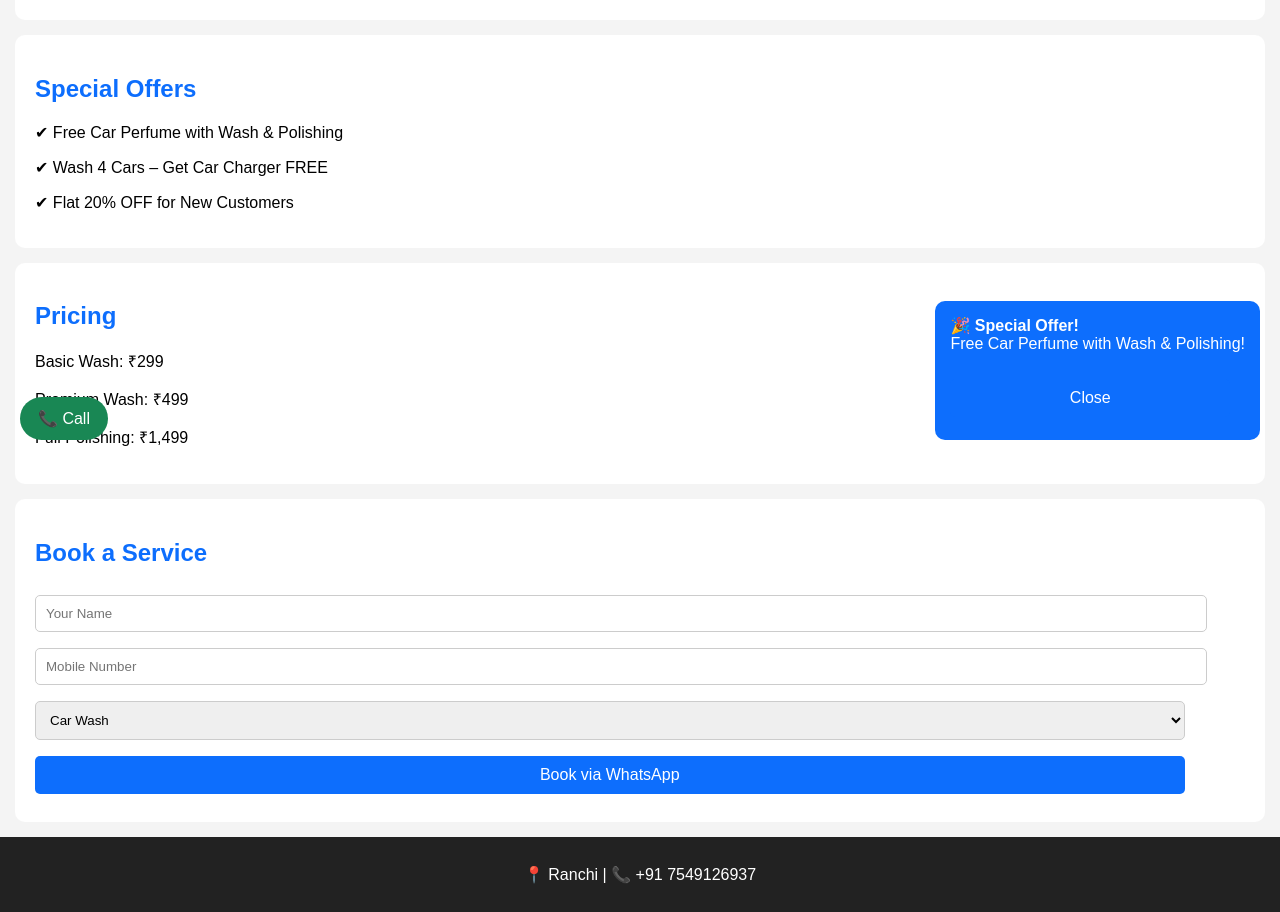
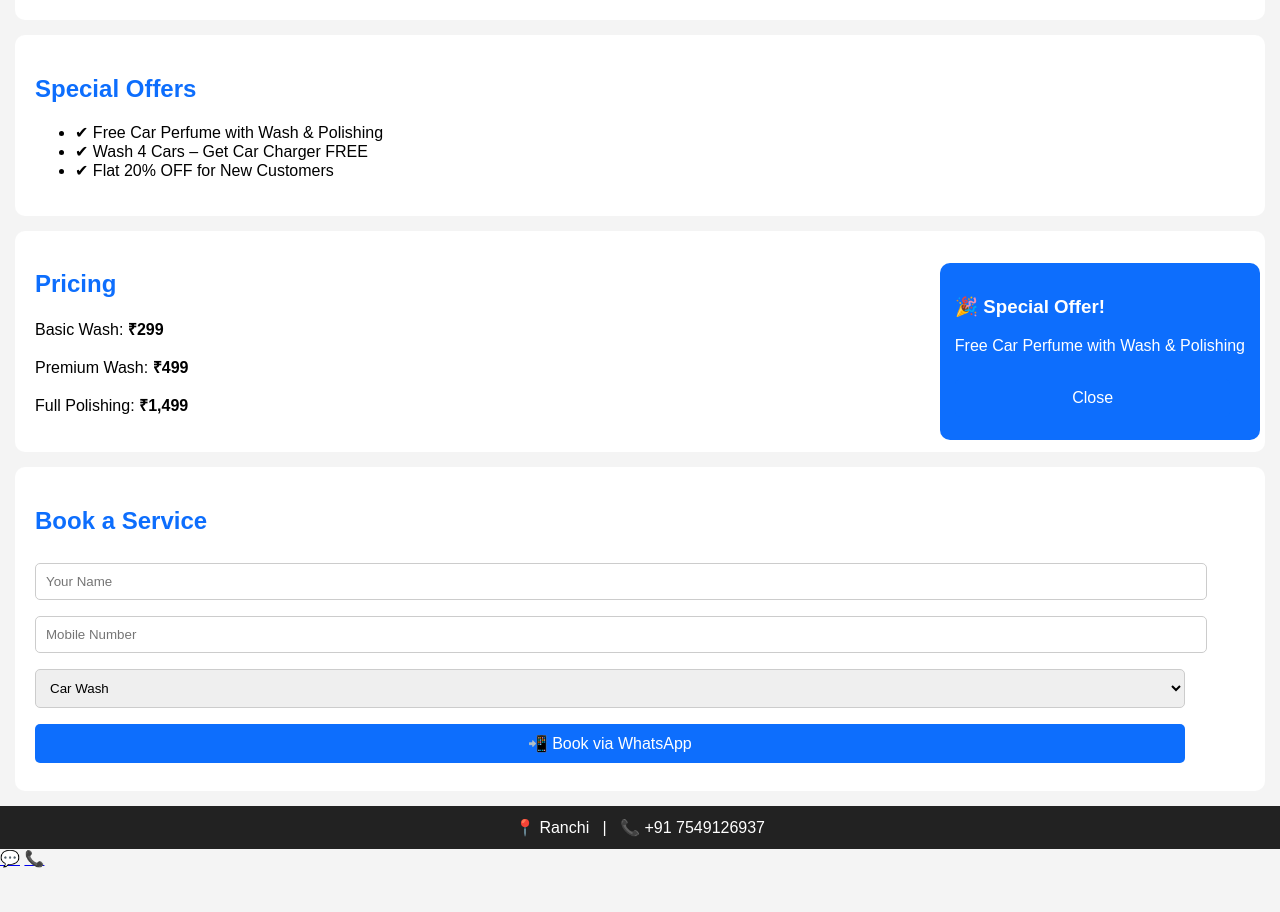
Before and after one commit to decordrive/drive_decor, a plain HTML site: page index.html in a window 1280 px wide. Shown: the part 340-1252 px from the top of the page. After the commit the page ends 1208 px from the top, so only its background shows below. Drawn offline with Linux system fonts and the light colour scheme.

Commit message:
Update index.html

```diff
--- a/index.html
+++ b/index.html
@@ -3,15 +3,15 @@
 <head>
     <meta charset="UTF-8">
     <title>Drive_Decor | Car Wash & Polishing in Ranchi</title>
+    <meta name="viewport" content="width=device-width, initial-scale=1.0">
     <link rel="stylesheet" href="style.css">
 </head>
 <body>
 
 <!-- OFFER POPUP -->
-<div id="offerPopup" class="popup" style="display:none;">
-    🎉 <strong>Special Offer!</strong><br>
-    Free Car Perfume with Wash & Polishing!
-    <br><br>
+<div id="offerPopup" class="popup">
+    <h3>🎉 Special Offer!</h3>
+    <p>Free Car Perfume with Wash & Polishing</p>
     <button onclick="closePopup()">Close</button>
 </div>
 
@@ -20,30 +20,32 @@
     <p>Premium Car Washing & Polishing Services in Ranchi</p>
 </header>
 
-<section class="services fade-in">
+<section class="card fade-in">
     <h2>Our Services</h2>
-    <ul>
+    <ul class="service-list">
         <li>🚿 Car Washing</li>
         <li>✨ Car Polishing</li>
         <li>🧽 Interior Cleaning</li>
     </ul>
 </section>
 
-<section class="offers slide-up">
+<section class="card slide-up">
     <h2>Special Offers</h2>
-    <p>✔ Free Car Perfume with Wash & Polishing</p>
-    <p>✔ Wash 4 Cars – Get Car Charger FREE</p>
-    <p>✔ Flat 20% OFF for New Customers</p>
+    <ul>
+        <li>✔ Free Car Perfume with Wash & Polishing</li>
+        <li>✔ Wash 4 Cars – Get Car Charger FREE</li>
+        <li>✔ Flat 20% OFF for New Customers</li>
+    </ul>
 </section>
 
-<section class="pricing fade-in">
+<section class="card fade-in">
     <h2>Pricing</h2>
-    <p>Basic Wash: ₹299</p>
-    <p>Premium Wash: ₹499</p>
-    <p>Full Polishing: ₹1,499</p>
+    <p>Basic Wash: <strong>₹299</strong></p>
+    <p>Premium Wash: <strong>₹499</strong></p>
+    <p>Full Polishing: <strong>₹1,499</strong></p>
 </section>
 
-<section class="fade-in">
+<section class="card fade-in">
     <h2>Book a Service</h2>
     <form onsubmit="sendWhatsApp(); return false;">
         <input type="text" id="name" placeholder="Your Name" required>
@@ -54,19 +56,17 @@
             <option>Interior Cleaning</option>
             <option>Monthly Package</option>
         </select>
-        <button type="submit">Book via WhatsApp</button>
+        <button type="submit">📲 Book via WhatsApp</button>
     </form>
 </section>
 
 <footer>
-    <p>📍 Ranchi | 📞 +91 7549126937</p>
+    📍 Ranchi &nbsp; | &nbsp; 📞 +91 7549126937
 </footer>
 
-<!-- WHATSAPP BUTTON -->
-<a href="https://wa.me/917549126937" class="whatsapp-btn">💬 WhatsApp</a>
-
-<!-- CALL BUTTON -->
-<a href="tel:+917549126937" class="call-btn">📞 Call</a>
+<!-- FLOATING BUTTONS -->
+<a href="https://wa.me/917549126937" class="float whatsapp">💬</a>
+<a href="tel:+917549126937" class="float call">📞</a>
 
 <script src="script.js"></script>
 </body>
```
